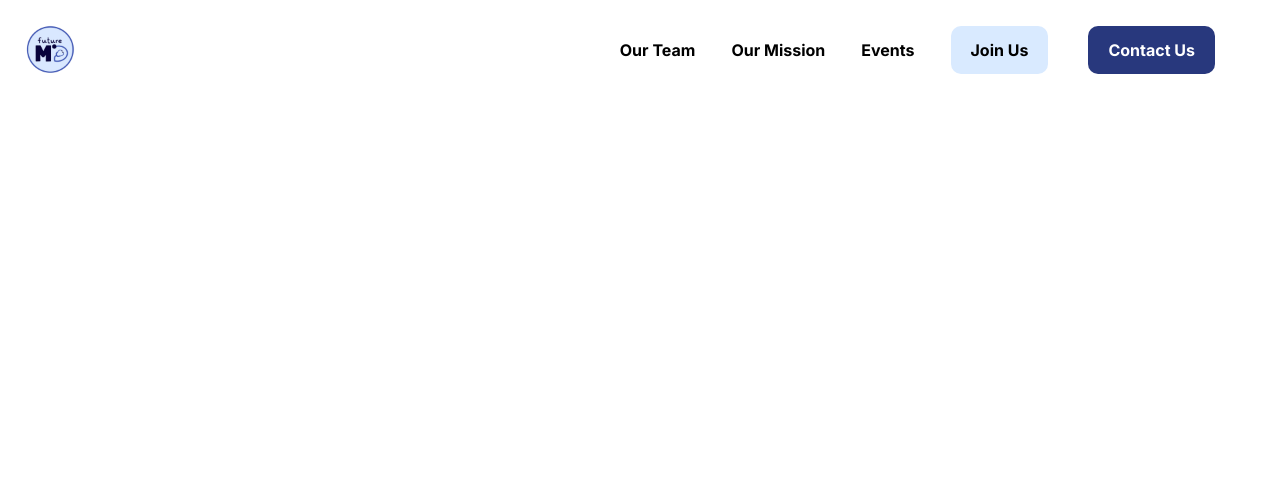
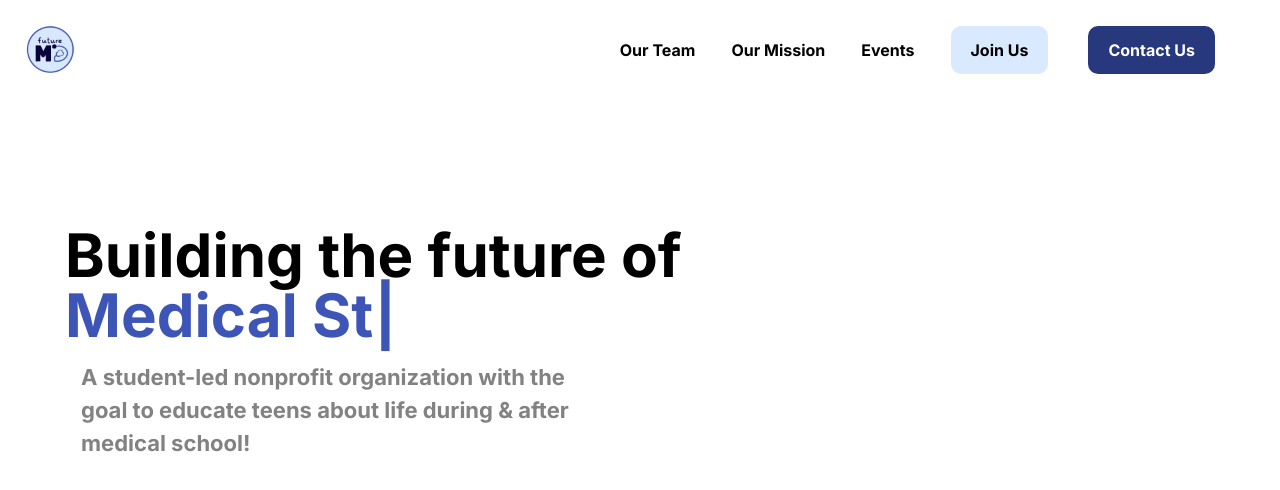
Before and after one commit to advayc/futuremd-site, a Next.js app: page / in a window 1280 px wide. Shown: the top 490 px of the page. Built offline with nearby package versions, Linux system fonts and the light colour scheme.

Commit message:
typewriter

```diff
--- a/package.json
+++ b/package.json
@@ -12,7 +12,8 @@
     "@vercel/analytics": "^1.3.1",
     "next": "14.2.4",
     "react": "^18",
-    "react-dom": "^18"
+    "react-dom": "^18",
+    "typewriter-effect": "^2.21.0"
   },
   "devDependencies": {
     "@types/node": "^20",
--- a/pages/index.tsx
+++ b/pages/index.tsx
@@ -1,15 +1,37 @@
 import Image from "next/image";
 import { Inter } from "next/font/google";
 import Navbar from "@/components/navbar";
+import Typewriter from "typewriter-effect";
 
 const inter = Inter({ subsets: ["latin"] });
 
 export default function Home() {
   return (
+
     <main
       className={`min-h-screen flex-col items-center justify-between p-[25px] ${inter.className}`}
     >
-      <Navbar></Navbar>
+      <Navbar />
+
+      <h1 className="text-4xl md:text-6xl font-bold text-black ml-10 mt-[150px]">
+          Building the future of
+          <span style={{ color: '#3C55B7' }}>
+            <Typewriter
+              options={{
+                strings: ['Doctors', 'Medical Students', 'Healthcare Experts', 'Innovators'],
+                autoStart: true,
+                loop: true
+              }}
+            />
+          </span>
+        </h1>
+
+      <p className="text-[#828282] font-bold mt-4 ml-14 text-[22px]">
+          A student-led nonprofit organization with the <br></br>
+          goal to educate teens about life during & after <br></br>
+          medical school!
+        </p>
+
     </main>
   );
 }
```
Also changed, not shown: 1 other file (tests, documents, lock files or other folders).
